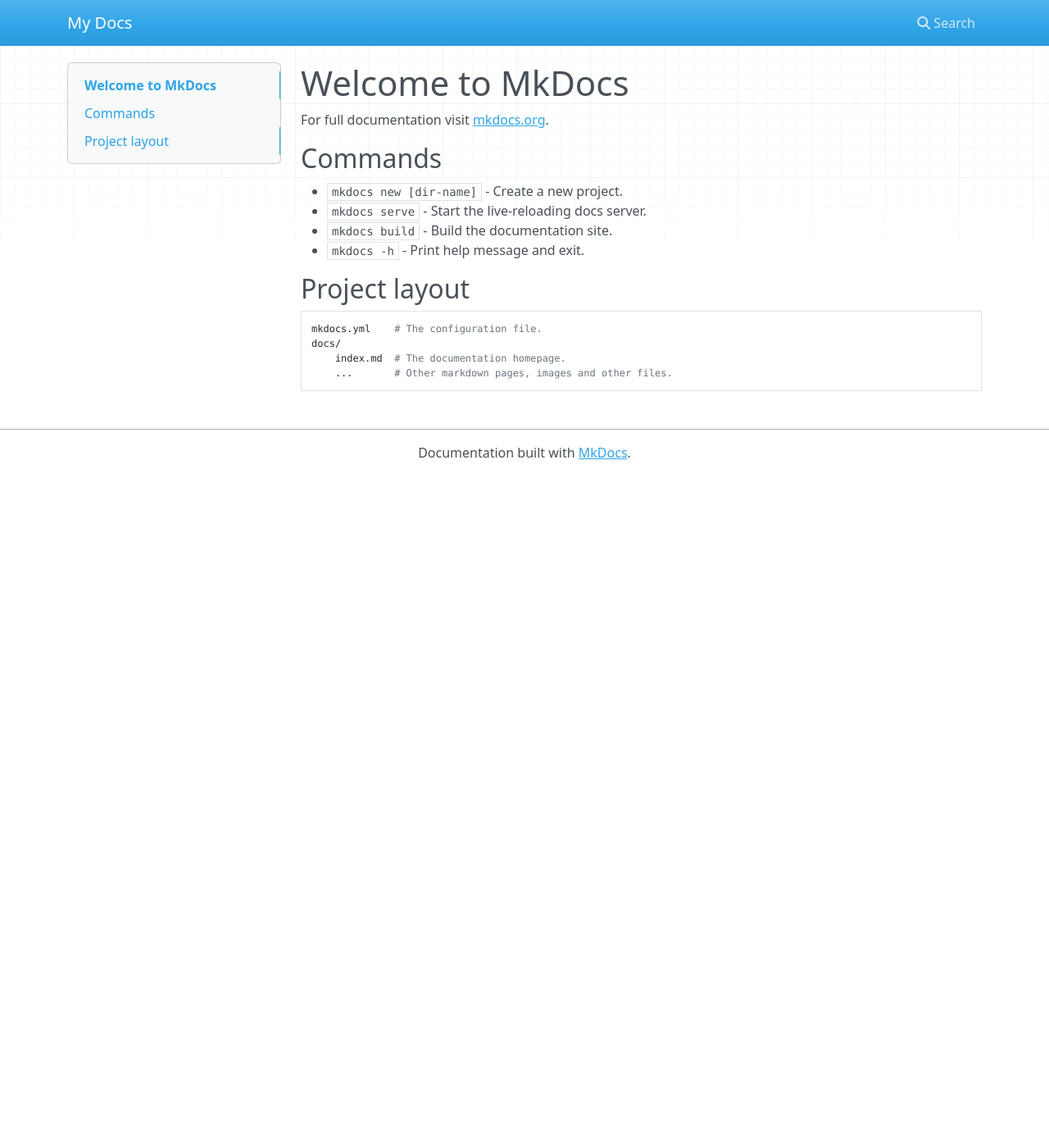
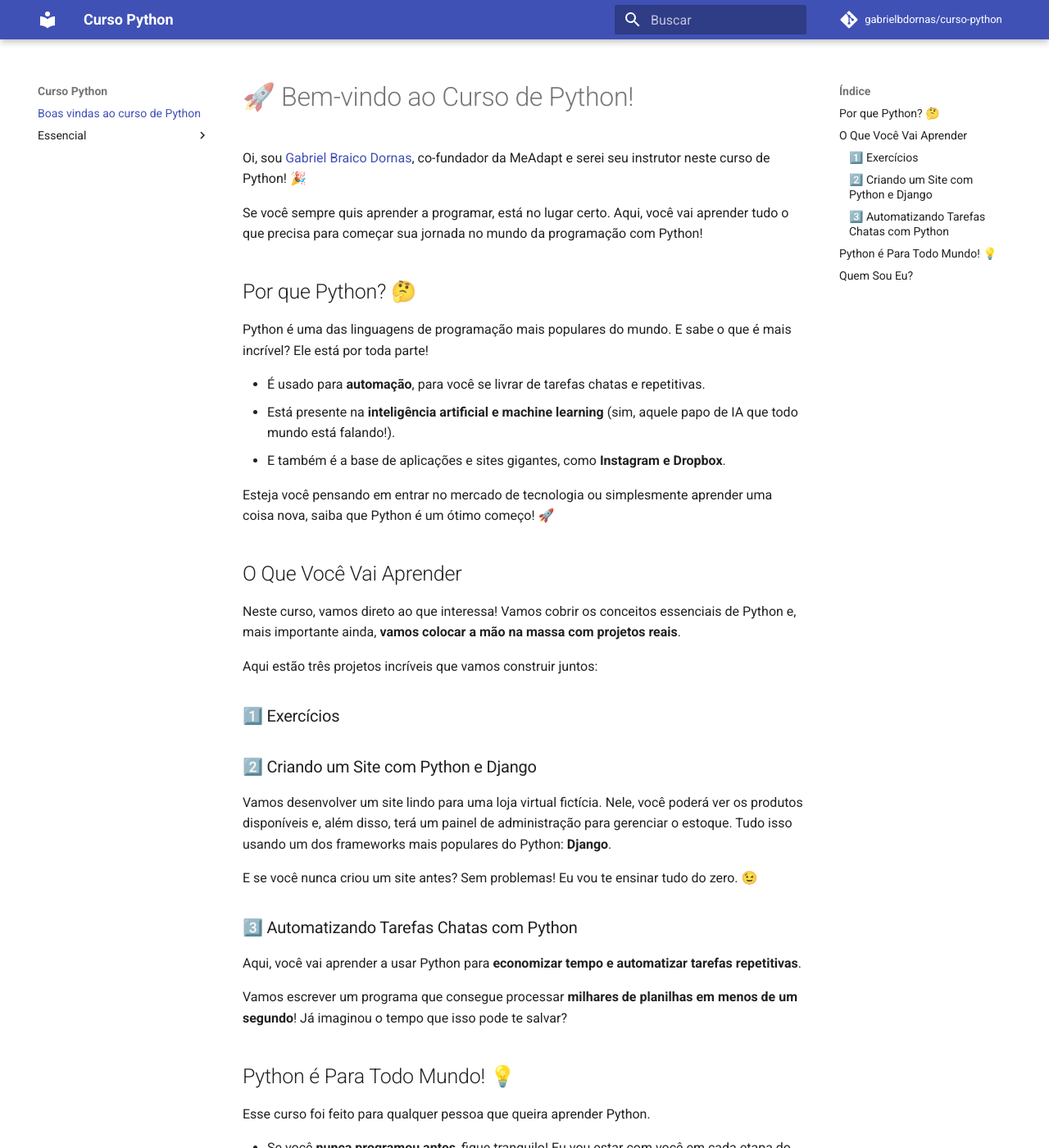
Before and after one commit to gabrielbdornas/curso-python, an MkDocs documentation site: the page built from docs/index.md, in a window 1280 px wide and 1400 px high. Shown: the whole window at 82% size. Built offline with MkDocs 1.6.1 and Material for MkDocs 9.7.7, drawn with Linux system fonts in a browser that asks for light colours; nearby versions of some CDN libraries; comment, search, counter and statistics services are not loaded; some of the changed text lies outside the part shown.

Commit message:
Monta estrutura inicial

```diff
--- a/docs/index.md
+++ b/docs/index.md
@@ -1,17 +1,67 @@
-# Welcome to MkDocs
+---
+title: Boas vindas ao curso de Python
+description: Boas vindas ao curso de Python
+---
 
-For full documentation visit [mkdocs.org](https://www.mkdocs.org).
 
-## Commands
+# 🚀 Bem-vindo ao Curso de Python!
 
-* `mkdocs new [dir-name]` - Create a new project.
-* `mkdocs serve` - Start the live-reloading docs server.
-* `mkdocs build` - Build the documentation site.
-* `mkdocs -h` - Print help message and exit.
+Oi, sou [Gabriel Braico Dornas](https://github.com/gabrielbdornas/), co-fundador da MeAdapt e serei seu instrutor neste curso de Python! 🎉
 
-## Project layout
+Se você sempre quis aprender a programar, está no lugar certo.
+Aqui, você vai aprender tudo o que precisa para começar sua jornada no mundo da programação com Python!
 
-    mkdocs.yml    # The configuration file.
-    docs/
-        index.md  # The documentation homepage.
-        ...       # Other markdown pages, images and other files.
+## Por que Python? 🤔
+
+Python é uma das linguagens de programação mais populares do mundo.
+E sabe o que é mais incrível?
+Ele está por toda parte!
+
+- É usado para **automação**, para você se livrar de tarefas chatas e repetitivas.
+- Está presente na **inteligência artificial e machine learning** (sim, aquele papo de IA que todo mundo está falando!).
+- E também é a base de aplicações e sites gigantes, como **Instagram e Dropbox**.
+
+Esteja você pensando em entrar no mercado de tecnologia ou simplesmente aprender uma coisa nova, saiba que Python é um ótimo começo! 🚀
+
+## O Que Você Vai Aprender
+
+Neste curso, vamos direto ao que interessa!
+Vamos cobrir os conceitos essenciais de Python e, mais importante ainda, **vamos colocar a mão na massa com projetos reais**.
+
+Aqui estão três projetos incríveis que vamos construir juntos:
+
+### 1️⃣ Exercícios
+
+
+### 2️⃣ Criando um Site com Python e Django
+
+Vamos desenvolver um site lindo para uma loja virtual fictícia. Nele, você poderá ver os produtos disponíveis e, além disso, terá um painel de administração para gerenciar o estoque. Tudo isso usando um dos frameworks mais populares do Python: **Django**.
+
+E se você nunca criou um site antes? Sem problemas! Eu vou te ensinar tudo do zero. 😉
+
+### 3️⃣ Automatizando Tarefas Chatas com Python
+
+Aqui, você vai aprender a usar Python para **economizar tempo e automatizar tarefas repetitivas**.
+
+Vamos escrever um programa que consegue processar **milhares de planilhas em menos de um segundo**! Já imaginou o tempo que isso pode te salvar?
+
+## Python é Para Todo Mundo! 💡
+
+Esse curso foi feito para qualquer pessoa que queira aprender Python.
+
+- Se você **nunca programou antes**, fique tranquilo! Eu vou estar com você em cada etapa do caminho.
+- Não importa sua idade ou experiência anterior, Python é **fácil e intuitivo**. Você pode escrever seu primeiro programa **em questão de segundos**!
+
+E para garantir que você realmente aprenda, preparei **muitos exercícios práticos** para que você ganhe confiança e comece a escrever programas incríveis desde o início.
+
+## Quem Sou Eu?
+
+Meu nome é Mosh, sou engenheiro de software há mais de 20 anos e já ensinei mais de **3 milhões de pessoas** a programar! 😱
+
+Estou super animado para te ensinar Python neste curso. Espero que você embarque nessa jornada comigo e descubra como essa linguagem pode mudar sua vida.
+
+Então, bora começar? 🚀🐍
+
+---
+
+Me avise se quiser ajustes ou algum detalhe extra! 😃
--- a/mkdocs.yml
+++ b/mkdocs.yml
@@ -1 +1,12 @@
-site_name: My Docs
+site_name: Curso Python
+
+# Repository
+repo_name: gabrielbdornas/curso-python
+repo_url: https://github.com/gabrielbdornas/curso-python
+edit_uri: edit/main/docs/
+
+
+# Configuration
+theme:
+  name: material
+  language: pt
```
Also changed, not shown: docs/essencial/02_primeiro_programa.md (added, +116 -0 lines).
